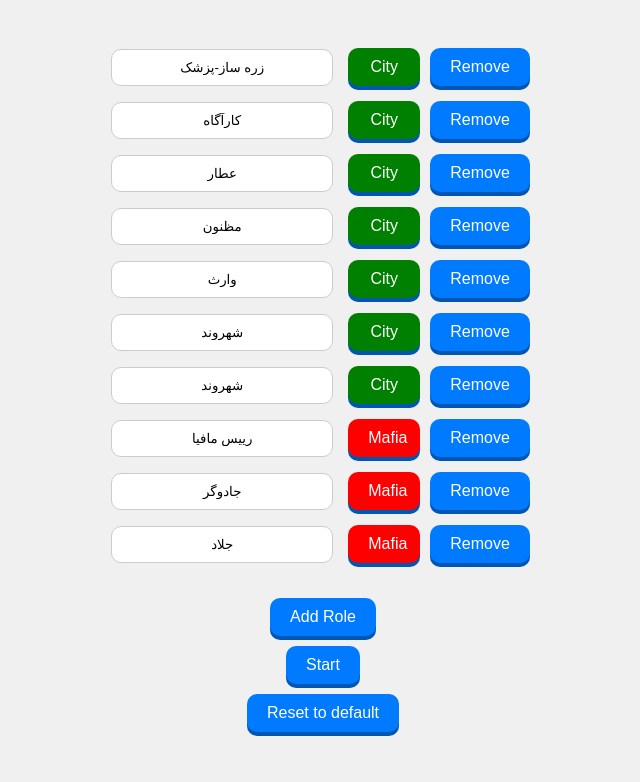
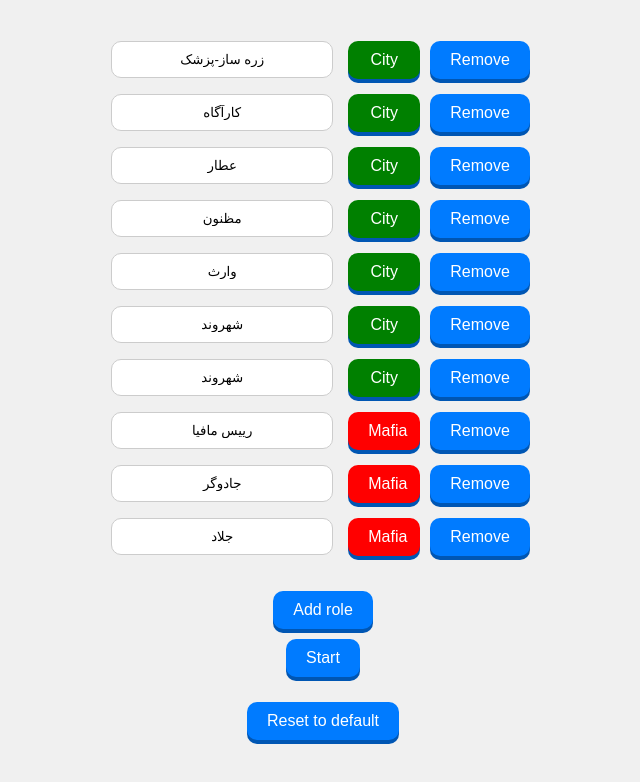
Before and after one commit to payxxx/game, a plain HTML site: page index.html in a window 1280 px wide. Shown: the whole page, without its empty margins (317-957 px from the left). Drawn offline with Linux system fonts and the light colour scheme.

Commit message:
Update index.html

```diff
--- a/index.html
+++ b/index.html
@@ -141,7 +141,7 @@
             transform: translateY(2px);
         }
         #resetButton {
-            margin: 5px;
+            margin: 20px 5px 5px 5px; /* Add space above the reset button */
             padding: 10px 20px;
             font-size: 16px;
             cursor: pointer;
@@ -188,7 +188,7 @@
 </head>
 <body>
     <div class="role-list" id="roleList"></div>
-    <button id="addRoleButton" onclick="addRole()">Add Role</button>
+    <button id="addRoleButton" onclick="addRole()">Add role</button>
     <button class="start-button" onclick="startGame()">Start</button>
     <button id="resetButton" onclick="showResetPopup()">Reset to default</button>
     <div class="circle-container" id="circleContainer"></div>
@@ -521,7 +521,7 @@
         transform: translateY(2px);
     }
     #resetButton {
-        margin: 5px;
+        margin: 20px 5px 5px 5px; /* Add space above the reset button */
         padding: 10px 20px;
         font-size: 16px;
         cursor: pointer;
```
